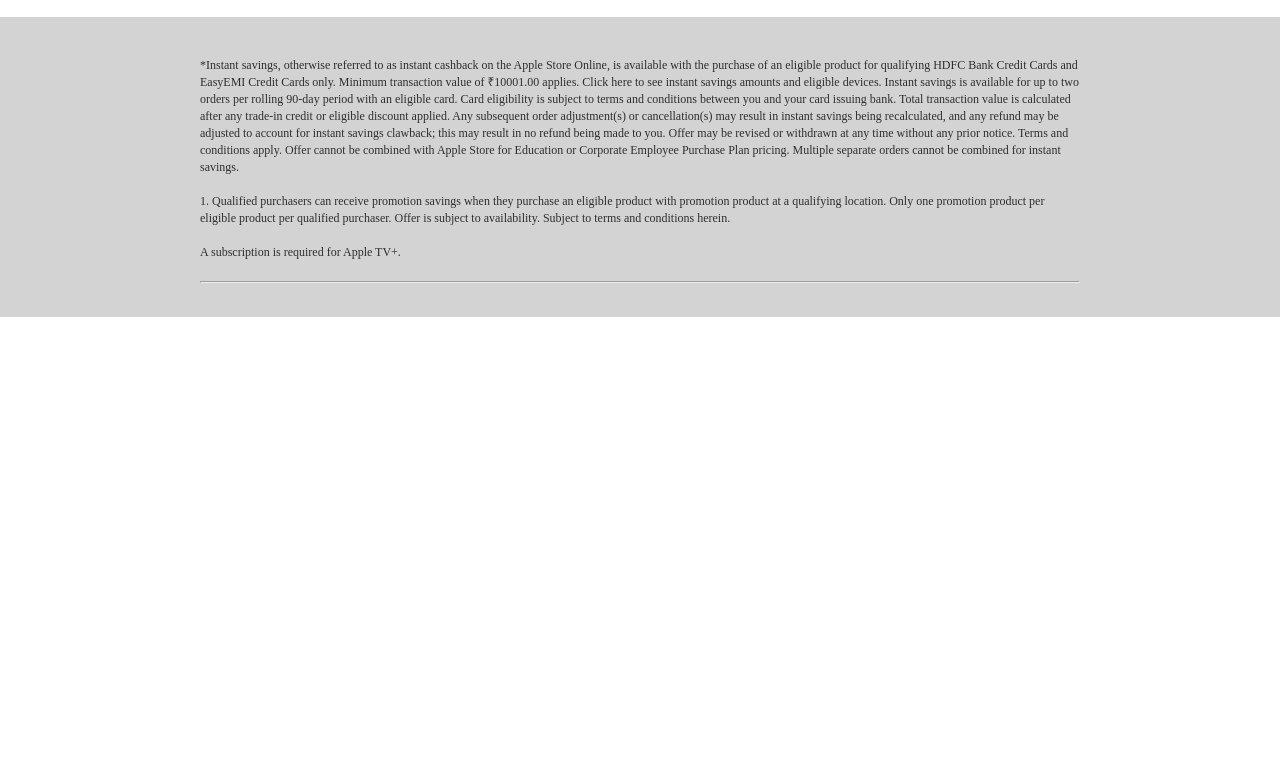
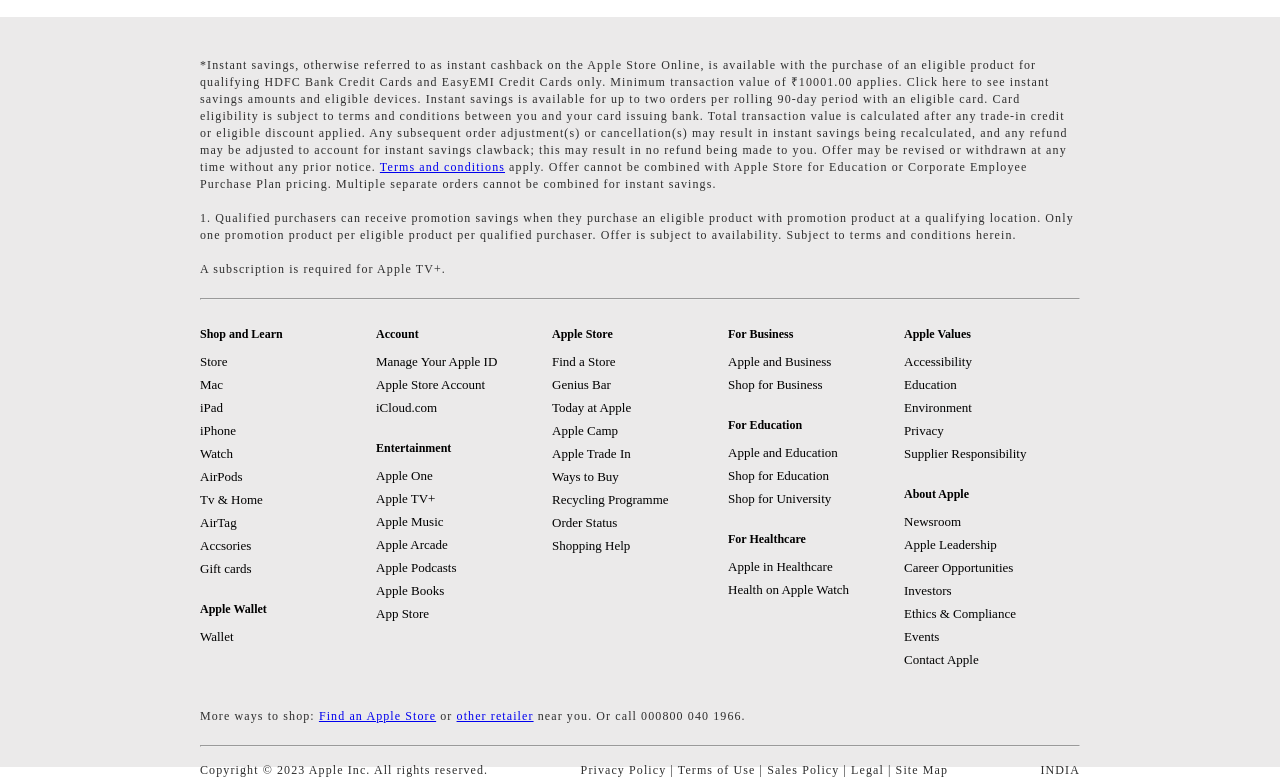
Before and after one commit to akshayda07/apple-website, a plain HTML site: page index.html in a window 1280 px wide. Shown: the part 3435-4214 px from the top of the page. Before the commit the page ends 3752 px from the top, so only its background shows below. Drawn offline with nearby package versions, Linux system fonts and the light colour scheme.

Commit message:
added footer to the website

```diff
--- a/index.html
+++ b/index.html
@@ -99,11 +99,104 @@
 
     <div class="footer">
         <div class="foot-content">
-            <p>*Instant savings, otherwise referred to as instant cashback on the Apple Store Online, is available with the purchase of an eligible product for qualifying HDFC Bank Credit Cards and EasyEMI Credit Cards only. Minimum transaction value of ₹10001.00 applies. Click here to see instant savings amounts and eligible devices. Instant savings is available for up to two orders per rolling 90-day period with an eligible card. Card eligibility is subject to terms and conditions between you and your card issuing bank. Total transaction value is calculated after any trade-in credit or eligible discount applied. Any subsequent order adjustment(s) or cancellation(s) may result in instant savings being recalculated, and any refund may be adjusted to account for instant savings clawback; this may result in no refund being made to you. Offer may be revised or withdrawn at any time without any prior notice. Terms and conditions apply. Offer cannot be combined with Apple Store for Education or Corporate Employee Purchase Plan pricing. Multiple separate orders cannot be combined for instant savings. <br><br>
+            <p>*Instant savings, otherwise referred to as instant cashback on the Apple Store Online, is available with the purchase of an eligible product for qualifying HDFC Bank Credit Cards and EasyEMI Credit Cards only. Minimum transaction value of ₹10001.00 applies. Click here to see instant savings amounts and eligible devices. Instant savings is available for up to two orders per rolling 90-day period with an eligible card. Card eligibility is subject to terms and conditions between you and your card issuing bank. Total transaction value is calculated after any trade-in credit or eligible discount applied. Any subsequent order adjustment(s) or cancellation(s) may result in instant savings being recalculated, and any refund may be adjusted to account for instant savings clawback; this may result in no refund being made to you. Offer may be revised or withdrawn at any time without any prior notice. <a href="#">Terms and conditions</a> apply. Offer cannot be combined with Apple Store for Education or Corporate Employee Purchase Plan pricing. Multiple separate orders cannot be combined for instant savings. <br><br>
                 1. Qualified purchasers can receive promotion savings when they purchase an eligible product with promotion product at a qualifying location. Only one promotion product per eligible product per qualified purchaser. Offer is subject to availability. Subject to terms and conditions herein. <br><br>
                 A subscription is required for Apple TV+.</p>
 
                 <hr>
+
+
+            <div class="footer2">
+                <div class="line1">
+                    <ul>
+                        <li class="bold">Shop and Learn</li>
+                        <li>Store</li>
+                        <li>Mac</li>
+                        <li>iPad</li>
+                        <li>iPhone</li>
+                        <li>Watch</li>
+                        <li>AirPods</li>
+                        <li>Tv & Home</li>
+                        <li>AirTag</li>
+                        <li>Accsories</li>
+                        <li>Gift cards</li><br>
+                        <li class="bold">Apple Wallet</li>
+                        <li>Wallet</li>
+                    </ul>
+                </div>
+                <div class="line2">
+                    <ul>
+                        <li class="bold">Account</li>
+                        <li>Manage Your Apple ID</li>
+                        <li>Apple Store Account</li>
+                        <li>iCloud.com</li> <br>
+                        <li class="bold">Entertainment</li>
+                        <li>Apple One</li>
+                        <li>Apple TV+</li>
+                        <li>Apple Music</li>
+                        <li>Apple Arcade</li>
+                        <li>Apple Podcasts</li>
+                        <li>Apple Books</li>
+                        <li>App Store</li>
+                    </ul>
+                </div>
+                <div class="line3">
+                    <ul>
+                        <li class="bold">Apple Store</li>
+                        <li>Find a Store</li>
+                        <li>Genius Bar</li>
+                        <li>Today at Apple</li>
+                        <li>Apple Camp</li>
+                        <li>Apple Trade In</li>
+                        <li>Ways to Buy</li>
+                        <li>Recycling Programme</li>
+                        <li>Order Status</li>
+                        <li>Shopping Help</li>
+                    </ul>
+                </div>
+                <div class="line4">
+                    <ul>
+                        <li class="bold">For Business</li>
+                        <li>Apple and Business</li>
+                        <li>Shop for Business</li> <br>
+                        <li class="bold">For Education</li>
+                        <li>Apple and Education</li>
+                        <li>Shop for Education</li>
+                        <li>Shop for University</li> <br>
+                        <li class="bold">For Healthcare</li>
+                        <li>Apple in Healthcare</li>
+                        <li>Health on Apple Watch</li>
+                    </ul>
+                </div>
+                <div class="line5">
+                    <ul>
+                        <li class="bold">Apple Values</li>
+                        <li>Accessibility</li>
+                        <li>Education</li>
+                        <li>Environment</li>
+                        <li>Privacy</li>
+                        <li>Supplier Responsibility</li> <br>
+                        <li class="bold">About Apple</li>
+                        <li>Newsroom</li>
+                        <li>Apple Leadership</li>
+                        <li>Career Opportunities</li>
+                        <li>Investors</li>
+                        <li>Ethics & Compliance</li>
+                        <li> Events</li>
+                        <li>Contact Apple</li>
+                    </ul>
+                </div>
+
+            </div>
+             <div class="footer3">
+               <p>More ways to shop: <a href="#"> Find an Apple Store</a> or <a href="#">other retailer</a> near you. Or call 000800 040 1966.</p>
+                <hr>
+             </div>
+             <div class="last-footer">
+                <p>Copyright © 2023 Apple Inc. All rights reserved.</p>
+                <p>Privacy Policy | Terms of Use |  Sales Policy | Legal | Site Map</p>
+                <p>INDIA</p>
+             </div>
         </div>
 
     </div>
--- a/style.css
+++ b/style.css
@@ -495,8 +495,8 @@ background-size: cover;
 .footer{
     margin-top: 20px;
     width: 100%;
-    height: 300px;
-    background-color: lightgray;
+    height: 750px;
+    background-color: rgb(235, 234, 234);
     padding: 40px 200px;
 }
 
@@ -505,9 +505,63 @@ background-size: cover;
       font-weight: 200;
       color: rgb(46, 46, 46);
       line-height: 17px;
+      letter-spacing: 1.1px;
 }
 
 .foot-content hr{
     margin-top: 20px;
     /* border: 0.5px solid rgb(77, 76, 76); */
 }
+
+.footer2{
+    width: 100%;
+    /* height: 500px; */
+    /* background-color: lightblue; */
+    display: flex;
+    margin-top: 20px;
+}
+
+.footer2 li{
+    list-style-type: none;
+    font-size: 13px;
+    margin-top: 7px;
+    font-weight: 200;
+}
+
+.line1{
+    width: 20%;
+}
+.line2{
+    width: 20%;
+}
+.line3{
+    width: 20%;
+}
+.line4{
+    width: 20%;
+}
+.line5{
+    width: 20%;
+}
+
+ul .bold{
+    font-size: 12px;
+    font-weight: 600;
+    padding-bottom: 5px;
+}
+
+
+.footer3 p{
+   font-size: 12px;
+   font-weight: 200;
+   margin-top: 40px;
+}
+
+.last-footer{
+    display: flex;
+    justify-content: space-between;
+}
+
+.last-footer p{
+    margin-top: 15px;
+}
```
